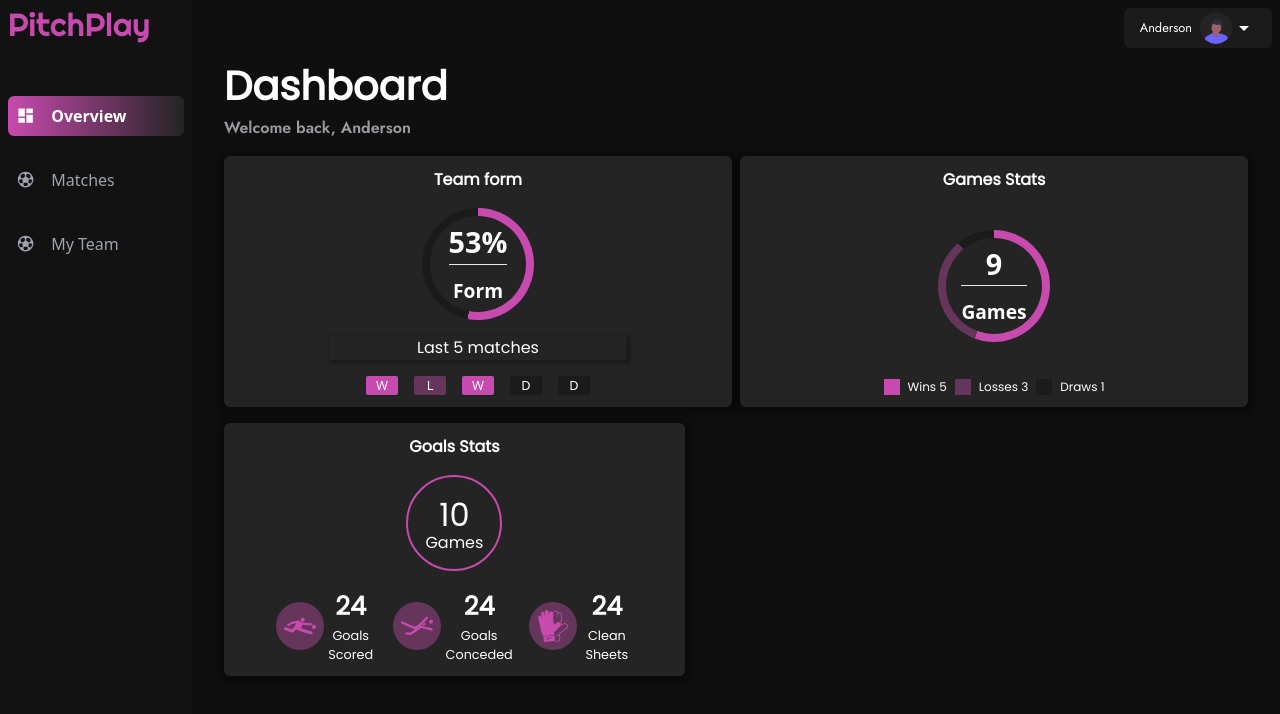
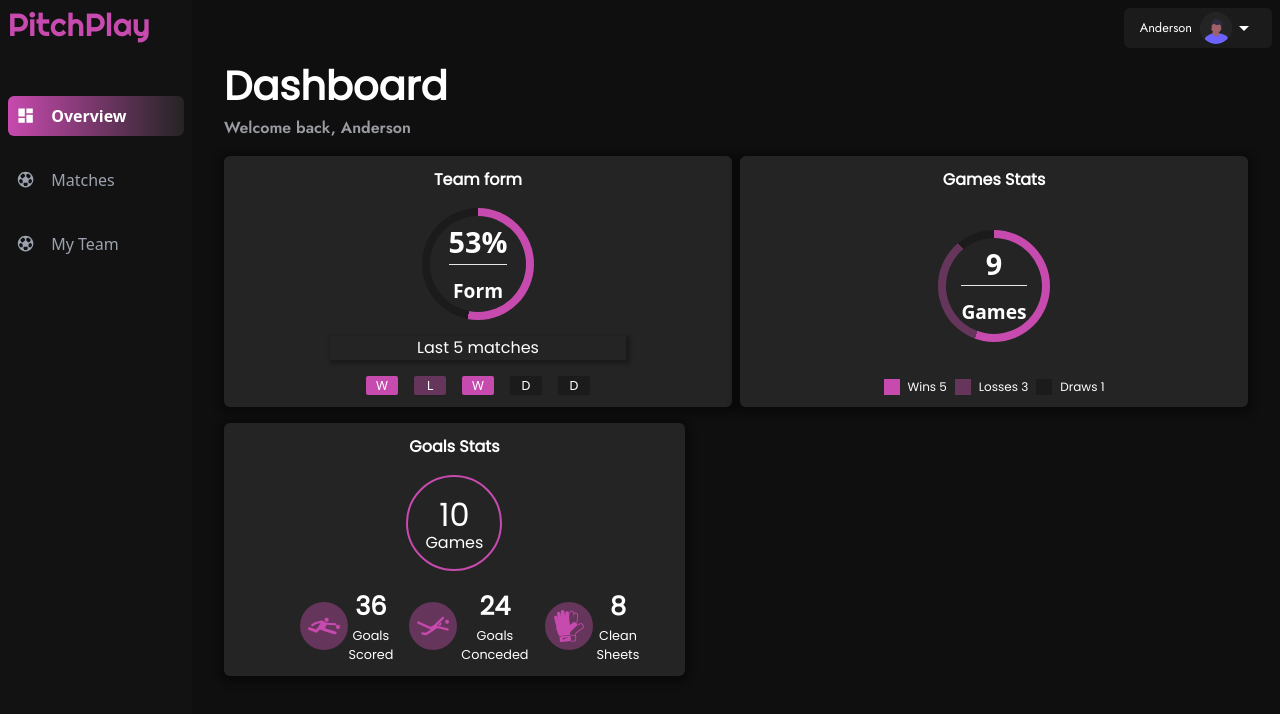
Before and after one commit to Sosaristic/pitch-play, a React (Vite) app: page /dashboard/overview in a window 1280 px wide. Shown: the top 714 px of the page. Built offline with nearby package versions, Linux system fonts and the light colour scheme.

Commit message:
added padding to goals stat container

```diff
--- a/src/components/Dashboard/Overview/TeamGoalsStat.jsx
+++ b/src/components/Dashboard/Overview/TeamGoalsStat.jsx
@@ -10,14 +10,14 @@ export default function TeamGoalsStat() {
       <div className="h-[6rem] w-[6rem] rounded-full flex flex-col items-center justify-center font-poppins text-[2rem] border-2 border-primary">
         10 <span className="text-[1rem] -mt-2">Games</span>
       </div>
-      <div className="flex w-[80%]  flex-col md:flex-row gap-4">
+      <div className="flex w-[80%]  flex-col md:flex-row gap-4 px-6">
 
          <div className="flex font-poppins items-center">
               <div className="relative h-[3rem] w-[3rem] flex  items-center justify-center rounded-full p-1 bg-hover">
                 <img src={ShootBall} alt="" className="max-w-[80%] max-h-[80%]" />
               </div>
               <div className="flex flex-1 flex-col items-center">
-                <p className="text-[1.6rem] font-[700]">24</p>
+                <p className="text-[1.6rem] font-[700]">36</p>
                 <p className="text-center md:text-[.8rem]">Goals Scored</p>
               </div>
             </div>
@@ -37,7 +37,7 @@ export default function TeamGoalsStat() {
                 <img src={Glove} alt="" className="max-w-[80%] max-h-[80%]" />
               </div>
               <div className="flex flex-1 flex-col items-center">
-                <p className="text-[1.6rem] font-[700]">24</p>
+                <p className="text-[1.6rem] font-[700]">8</p>
                 <p className="text-center md:text-[.8rem]">Clean Sheets</p>
               </div>
             </div>
```
